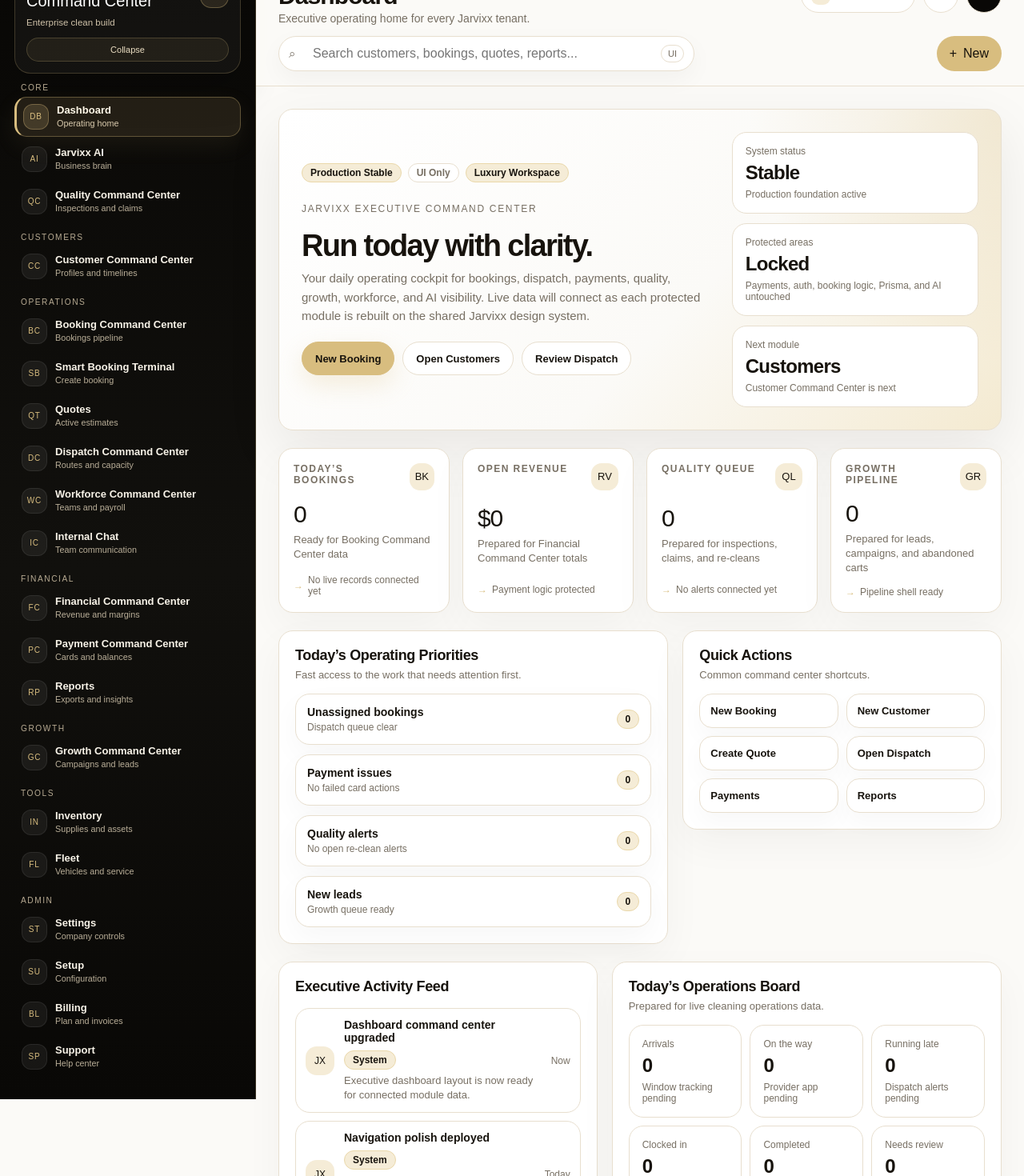
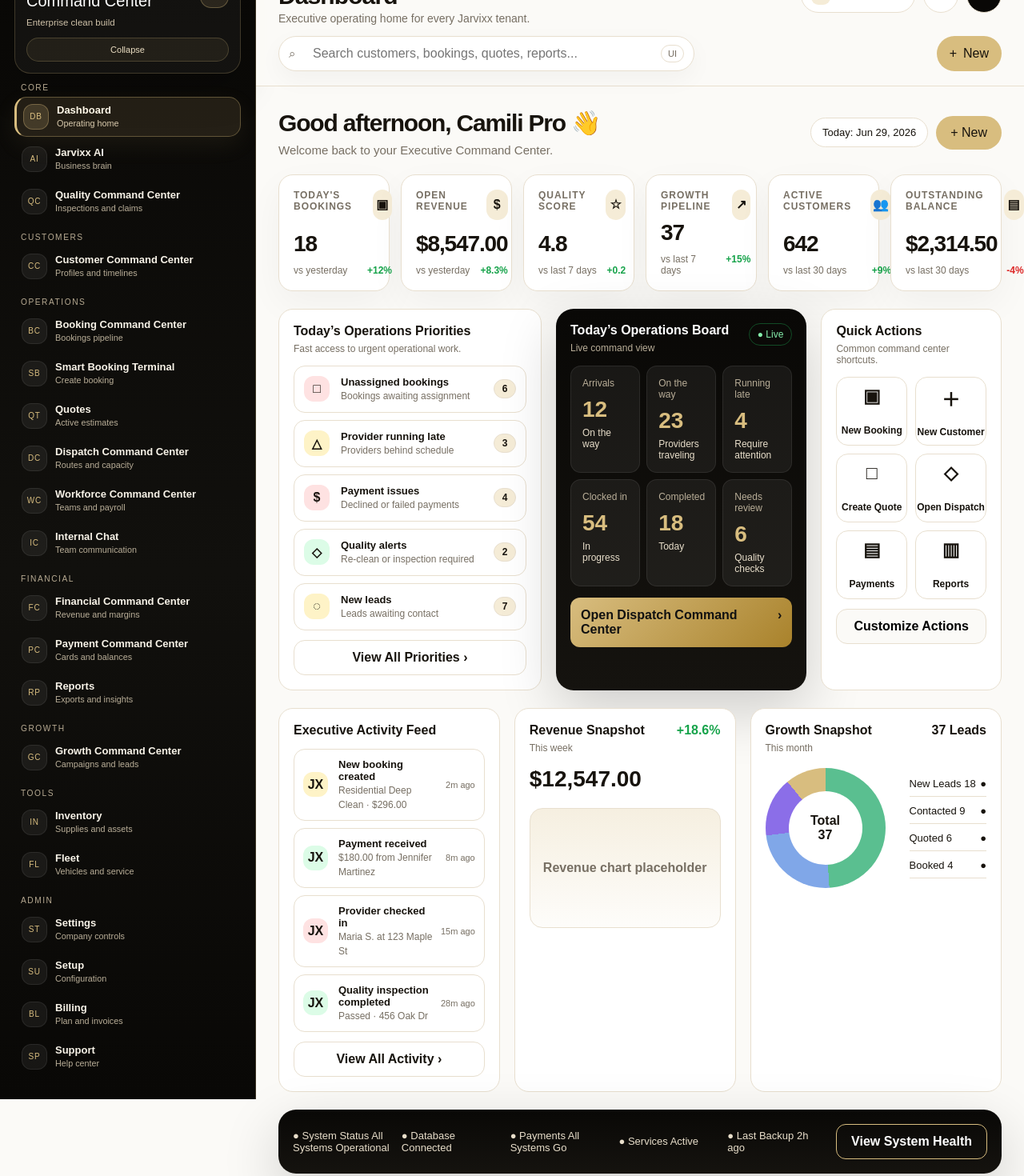
Before and after one commit to 360jarvis/JARVISV4, a Next.js app: page /app in a window 1280 px wide. Shown: the part 60-1530 px from the top of the page at 80% size. Built offline with nearby package versions, Linux system fonts and the light colour scheme.

Commit message:
Dashboard update
Dashboard UI update.

```diff
--- a/app/app/page.tsx
+++ b/app/app/page.tsx
@@ -1,135 +1,170 @@
+'use client';
+
+import { useEffect, useState } from 'react';
 import AppShell from '../../components/AppShell';
-import { ActivityFeed, Badge, Button, Card, KpiCard, MetricGrid, StatCard } from '../../components/ui/index';
 
-const todayPriorities = [
-  { label: 'Unassigned bookings', value: '0', supportingText: 'Dispatch queue clear', href: '/app/dispatch' },
-  { label: 'Payment issues', value: '0', supportingText: 'No failed card actions', href: '/app/payments' },
-  { label: 'Quality alerts', value: '0', supportingText: 'No open re-clean alerts', href: '/app/quality' },
-  { label: 'New leads', value: '0', supportingText: 'Growth queue ready', href: '/app/growth' }
+const kpis = [
+  { label: "Today's Bookings", value: '18', detail: 'vs yesterday', trend: '+12%', icon: '▣' },
+  { label: 'Open Revenue', value: '$8,547.00', detail: 'vs yesterday', trend: '+8.3%', icon: '$' },
+  { label: 'Quality Score', value: '4.8', detail: 'vs last 7 days', trend: '+0.2', icon: '☆' },
+  { label: 'Growth Pipeline', value: '37', detail: 'vs last 7 days', trend: '+15%', icon: '↗' },
+  { label: 'Active Customers', value: '642', detail: 'vs last 30 days', trend: '+9%', icon: '👥' },
+  { label: 'Outstanding Balance', value: '$2,314.50', detail: 'vs last 30 days', trend: '-4%', icon: '▤' }
+];
+
+const priorities = [
+  { label: 'Unassigned bookings', detail: 'Bookings awaiting assignment', count: 6, tone: '#fee2e2', icon: '□' },
+  { label: 'Provider running late', detail: 'Providers behind schedule', count: 3, tone: '#fef3c7', icon: '△' },
+  { label: 'Payment issues', detail: 'Declined or failed payments', count: 4, tone: '#fee2e2', icon: '$' },
+  { label: 'Quality alerts', detail: 'Re-clean or inspection required', count: 2, tone: '#dcfce7', icon: '◇' },
+  { label: 'New leads', detail: 'Leads awaiting contact', count: 7, tone: '#fef3c7', icon: '◌' }
+];
+
+const board = [
+  { label: 'Arrivals', value: '12', detail: 'On the way' },
+  { label: 'On the way', value: '23', detail: 'Providers traveling' },
+  { label: 'Running late', value: '4', detail: 'Require attention' },
+  { label: 'Clocked in', value: '54', detail: 'In progress' },
+  { label: 'Completed', value: '18', detail: 'Today' },
+  { label: 'Needs review', value: '6', detail: 'Quality checks' }
 ];
 
 const quickActions = [
-  { label: 'New Booking', href: '/app/bookings/new' },
-  { label: 'New Customer', href: '/app/customers' },
-  { label: 'Create Quote', href: '/app/quotes' },
-  { label: 'Open Dispatch', href: '/app/dispatch' },
-  { label: 'Payments', href: '/app/payments' },
-  { label: 'Reports', href: '/app/reports' }
+  { label: 'New Booking', href: '/app/bookings/new', icon: '▣' },
+  { label: 'New Customer', href: '/app/customers', icon: '＋' },
+  { label: 'Create Quote', href: '/app/quotes', icon: '□' },
+  { label: 'Open Dispatch', href: '/app/dispatch', icon: '◇' },
+  { label: 'Payments', href: '/app/payments', icon: '▤' },
+  { label: 'Reports', href: '/app/reports', icon: '▥' }
 ];
 
 const activity = [
-  { id: '1', title: 'Dashboard command center upgraded', detail: 'Executive dashboard layout is now ready for connected module data.', time: 'Now', type: 'system' as const },
-  { id: '2', title: 'Navigation polish deployed', detail: 'Sidebar supports collapse behavior, active route state, and single page scrolling.', time: 'Today', type: 'system' as const },
-  { id: '3', title: 'Business logic remains protected', detail: 'Booking engine, payments, Prisma, auth, and AI backend were not changed.', time: 'Stable', type: 'system' as const }
+  { label: 'New booking created', detail: 'Residential Deep Clean · $296.00', time: '2m ago', color: '#fef3c7' },
+  { label: 'Payment received', detail: '$180.00 from Jennifer Martinez', time: '8m ago', color: '#dcfce7' },
+  { label: 'Provider checked in', detail: 'Maria S. at 123 Maple St', time: '15m ago', color: '#fee2e2' },
+  { label: 'Quality inspection completed', detail: 'Passed · 456 Oak Dr', time: '28m ago', color: '#dcfce7' }
 ];
 
+function greetingForTimezone(timeZone: string) {
+  const hourText = new Intl.DateTimeFormat('en-US', { hour: 'numeric', hour12: false, timeZone }).format(new Date());
+  const hour = Number(hourText);
+  if (hour < 12) return 'Good morning';
+  if (hour < 17) return 'Good afternoon';
+  return 'Good evening';
+}
+
+function todayForTimezone(timeZone: string) {
+  return new Intl.DateTimeFormat('en-US', { month: 'short', day: 'numeric', year: 'numeric', timeZone }).format(new Date());
+}
+
 export default function AppDashboardPage() {
+  const [greeting, setGreeting] = useState('Welcome back');
+  const [today, setToday] = useState('Today');
+
+  useEffect(() => {
+    const timeZone = Intl.DateTimeFormat().resolvedOptions().timeZone || 'America/Chicago';
+    setGreeting(greetingForTimezone(timeZone));
+    setToday(todayForTimezone(timeZone));
+  }, []);
+
   return (
     <AppShell title="Dashboard" subtitle="Executive operating home for every Jarvixx tenant.">
       <div style={{ display: 'grid', gap: 22 }}>
-        <section
-          className="lux-card"
-          style={{
-            padding: 28,
-            display: 'grid',
-            gridTemplateColumns: '1.25fr 0.75fr',
-            gap: 24,
-            alignItems: 'stretch',
-            background: 'radial-gradient(circle at top right, rgba(216,189,127,0.24), transparent 32%), linear-gradient(135deg, #ffffff 0%, #fbfaf7 58%, #f4ead1 100%)',
-            overflow: 'hidden',
-            boxShadow: '0 26px 70px rgba(23,19,13,0.08)'
-          }}
-        >
-          <div style={{ display: 'grid', alignContent: 'center' }}>
-            <div style={{ display: 'flex', gap: 8, flexWrap: 'wrap', marginBottom: 14 }}>
-              <Badge tone="gold">Production Stable</Badge>
-              <Badge tone="neutral">UI Only</Badge>
-              <Badge tone="gold">Luxury Workspace</Badge>
-            </div>
-            <p className="kicker">Jarvixx Executive Command Center</p>
-            <h2 style={{ margin: '8px 0 10px', fontSize: 38, letterSpacing: '-0.045em', lineHeight: 1 }}>Run today with clarity.</h2>
-            <p style={{ margin: 0, color: 'var(--jarvixx-muted)', fontSize: 15, lineHeight: 1.58, maxWidth: 760 }}>
-              Your daily operating cockpit for bookings, dispatch, payments, quality, growth, workforce, and AI visibility. Live data will connect as each protected module is rebuilt on the shared Jarvixx design system.
-            </p>
-            <div style={{ display: 'flex', gap: 10, flexWrap: 'wrap', marginTop: 20 }}>
-              <Button href="/app/bookings/new">New Booking</Button>
-              <Button href="/app/customers" variant="secondary">Open Customers</Button>
-              <Button href="/app/dispatch" variant="secondary">Review Dispatch</Button>
-            </div>
+        <section style={{ display: 'grid', gridTemplateColumns: '1fr auto', gap: 18, alignItems: 'center' }}>
+          <div>
+            <h1 style={{ margin: 0, fontSize: 30, letterSpacing: '-0.04em' }}>{greeting}, Camili Pro 👋</h1>
+            <p style={{ margin: '8px 0 0', color: 'var(--jarvixx-muted)', fontSize: 15 }}>Welcome back to your Executive Command Center.</p>
           </div>
-          <div style={{ display: 'grid', gap: 12 }}>
-            <StatCard label="System status" value="Stable" supportingText="Production foundation active" />
-            <StatCard label="Protected areas" value="Locked" supportingText="Payments, auth, booking logic, Prisma, and AI untouched" />
-            <StatCard label="Next module" value="Customers" supportingText="Customer Command Center is next" />
+          <div style={{ display: 'flex', gap: 10, alignItems: 'center', flexWrap: 'wrap', justifyContent: 'flex-end' }}>
+            <div style={{ border: '1px solid var(--jarvixx-border)', borderRadius: 999, padding: '10px 14px', background: '#fff', fontSize: 13 }}>Today: {today}</div>
+            <a href="/app/bookings/new" className="lux-button">+ New</a>
           </div>
         </section>
 
-        <MetricGrid>
-          <KpiCard label="Today’s Bookings" value="0" detail="Ready for Booking Command Center data" trend={{ label: 'No live records connected yet', direction: 'flat' }} icon="BK" />
-          <KpiCard label="Open Revenue" value="$0" detail="Prepared for Financial Command Center totals" trend={{ label: 'Payment logic protected', direction: 'flat' }} icon="RV" />
-          <KpiCard label="Quality Queue" value="0" detail="Prepared for inspections, claims, and re-cleans" trend={{ label: 'No alerts connected yet', direction: 'flat' }} icon="QL" />
-          <KpiCard label="Growth Pipeline" value="0" detail="Prepared for leads, campaigns, and abandoned carts" trend={{ label: 'Pipeline shell ready', direction: 'flat' }} icon="GR" />
-        </MetricGrid>
+        <section style={{ display: 'grid', gridTemplateColumns: 'repeat(6, minmax(0, 1fr))', gap: 14 }}>
+          {kpis.map((kpi) => (
+            <article key={kpi.label} className="lux-card" style={{ padding: 18, minHeight: 126, display: 'grid', alignContent: 'space-between', boxShadow: '0 16px 46px rgba(23,19,13,0.045)' }}>
+              <div style={{ display: 'flex', justifyContent: 'space-between', gap: 12 }}>
+                <div style={{ color: 'var(--jarvixx-muted)', fontSize: 12, letterSpacing: '0.08em', textTransform: 'uppercase', fontWeight: 700 }}>{kpi.label}</div>
+                <div style={{ width: 38, height: 38, borderRadius: 13, display: 'grid', placeItems: 'center', background: 'var(--jarvixx-gold-soft)', color: 'var(--jarvixx-ink)', fontWeight: 800 }}>{kpi.icon}</div>
+              </div>
+              <div>
+                <div style={{ fontSize: 28, fontWeight: 800, letterSpacing: '-0.04em' }}>{kpi.value}</div>
+                <div style={{ display: 'flex', justifyContent: 'space-between', gap: 10, marginTop: 10, fontSize: 12, color: 'var(--jarvixx-muted)' }}>
+                  <span>{kpi.detail}</span><strong style={{ color: kpi.trend.startsWith('-') ? '#dc2626' : '#16a34a' }}>{kpi.trend}</strong>
+                </div>
+              </div>
+            </article>
+          ))}
+        </section>
 
-        <section style={{ display: 'grid', gridTemplateColumns: '1.1fr 0.9fr', gap: 18, alignItems: 'start' }}>
-          <Card title="Today’s Operating Priorities" subtitle="Fast access to the work that needs attention first.">
-            <div style={{ display: 'grid', gap: 12 }}>
-              {todayPriorities.map((item) => (
-                <a key={item.label} href={item.href} style={{ display: 'grid', gridTemplateColumns: '1fr auto', gap: 12, alignItems: 'center', padding: 14, border: '1px solid var(--jarvixx-border)', borderRadius: 18, background: '#fff', color: 'inherit', boxShadow: '0 14px 36px rgba(23,19,13,0.035)' }}>
-                  <div>
-                    <div style={{ fontSize: 14, fontWeight: 700 }}>{item.label}</div>
-                    <div style={{ color: 'var(--jarvixx-muted)', fontSize: 12, marginTop: 4 }}>{item.supportingText}</div>
-                  </div>
-                  <Badge tone="gold">{item.value}</Badge>
+        <section style={{ display: 'grid', gridTemplateColumns: '1.05fr 1fr 0.72fr', gap: 18, alignItems: 'stretch' }}>
+          <article className="lux-card" style={{ padding: 18 }}>
+            <div style={{ marginBottom: 14 }}><h2 style={{ margin: 0, fontSize: 16 }}>Today’s Operations Priorities</h2><p style={{ margin: '6px 0 0', color: 'var(--jarvixx-muted)', fontSize: 12 }}>Fast access to urgent operational work.</p></div>
+            <div style={{ display: 'grid', gap: 9 }}>
+              {priorities.map((item) => (
+                <a key={item.label} href="/app/dispatch" style={{ display: 'grid', gridTemplateColumns: '34px 1fr auto', gap: 12, alignItems: 'center', padding: 12, border: '1px solid var(--jarvixx-border)', borderRadius: 14, color: 'inherit', background: '#fff' }}>
+                  <span style={{ width: 32, height: 32, borderRadius: 12, display: 'grid', placeItems: 'center', background: item.tone, fontWeight: 800 }}>{item.icon}</span>
+                  <span><strong style={{ display: 'block', fontSize: 13 }}>{item.label}</strong><span style={{ color: 'var(--jarvixx-muted)', fontSize: 12 }}>{item.detail}</span></span>
+                  <span style={{ border: '1px solid var(--jarvixx-border)', background: 'var(--jarvixx-gold-soft)', borderRadius: 999, minWidth: 28, height: 24, display: 'grid', placeItems: 'center', fontWeight: 800, fontSize: 12 }}>{item.count}</span>
                 </a>
               ))}
             </div>
-          </Card>
+            <a href="/app/dispatch" style={{ marginTop: 12, display: 'flex', justifyContent: 'center', padding: 12, border: '1px solid var(--jarvixx-border)', borderRadius: 14, color: 'var(--jarvixx-ink)', fontWeight: 800 }}>View All Priorities ›</a>
+          </article>
 
-          <Card title="Quick Actions" subtitle="Common command center shortcuts.">
+          <article style={{ borderRadius: 22, padding: 18, background: 'linear-gradient(180deg, #090806 0%, #15130f 100%)', color: '#fff', boxShadow: '0 24px 70px rgba(0,0,0,0.18)' }}>
+            <div style={{ display: 'flex', justifyContent: 'space-between', gap: 12, marginBottom: 15 }}><div><h2 style={{ margin: 0, fontSize: 16 }}>Today’s Operations Board</h2><p style={{ margin: '6px 0 0', color: '#b9ae98', fontSize: 12 }}>Live command view</p></div><span style={{ border: '1px solid rgba(34,197,94,0.35)', color: '#86efac', borderRadius: 999, padding: '6px 10px', height: 28, fontSize: 12 }}>● Live</span></div>
+            <div style={{ display: 'grid', gridTemplateColumns: 'repeat(3, minmax(0, 1fr))', gap: 8 }}>
+              {board.map((item) => (
+                <div key={item.label} style={{ background: 'rgba(255,255,255,0.06)', border: '1px solid rgba(255,255,255,0.08)', borderRadius: 13, padding: 14 }}>
+                  <div style={{ color: '#b9ae98', fontSize: 12 }}>{item.label}</div><div style={{ marginTop: 10, fontSize: 28, color: 'var(--jarvixx-gold)', fontWeight: 800 }}>{item.value}</div><div style={{ marginTop: 6, color: '#e8deca', fontSize: 12 }}>{item.detail}</div>
+                </div>
+              ))}
+            </div>
+            <a href="/app/dispatch" style={{ marginTop: 14, display: 'flex', justifyContent: 'space-between', padding: 13, borderRadius: 12, background: 'linear-gradient(135deg, #d8bd7f, #a9822b)', color: '#111', fontWeight: 800 }}>Open Dispatch Command Center <span>›</span></a>
+          </article>
+
+          <article className="lux-card" style={{ padding: 18 }}>
+            <h2 style={{ margin: 0, fontSize: 16 }}>Quick Actions</h2><p style={{ margin: '6px 0 14px', color: 'var(--jarvixx-muted)', fontSize: 12 }}>Common command center shortcuts.</p>
             <div style={{ display: 'grid', gridTemplateColumns: 'repeat(2, minmax(0, 1fr))', gap: 10 }}>
               {quickActions.map((action) => (
-                <a key={action.label} href={action.href} style={{ border: '1px solid var(--jarvixx-border)', borderRadius: 16, background: '#fff', padding: 13, color: 'var(--jarvixx-ink)', fontSize: 13, fontWeight: 700, boxShadow: '0 12px 30px rgba(23,19,13,0.03)' }}>
-                  {action.label}
-                </a>
+                <a key={action.label} href={action.href} style={{ minHeight: 86, border: '1px solid var(--jarvixx-border)', borderRadius: 15, background: '#fff', color: 'var(--jarvixx-ink)', display: 'grid', placeItems: 'center', textAlign: 'center', fontWeight: 800, fontSize: 12 }}><span style={{ fontSize: 23 }}>{action.icon}</span><span>{action.label}</span></a>
               ))}
             </div>
-          </Card>
+            <button style={{ width: '100%', marginTop: 12, border: '1px solid var(--jarvixx-border)', borderRadius: 14, background: '#fbfaf7', padding: 12, fontWeight: 800 }}>Customize Actions</button>
+          </article>
         </section>
 
-        <section style={{ display: 'grid', gridTemplateColumns: '0.9fr 1.1fr', gap: 18, alignItems: 'start' }}>
-          <ActivityFeed title="Executive Activity Feed" items={activity} />
-          <Card title="Today’s Operations Board" subtitle="Prepared for live cleaning operations data.">
-            <div style={{ display: 'grid', gridTemplateColumns: 'repeat(3, minmax(0, 1fr))', gap: 10 }}>
-              <StatCard label="Arrivals" value="0" supportingText="Window tracking pending" />
-              <StatCard label="On the way" value="0" supportingText="Provider app pending" />
-              <StatCard label="Running late" value="0" supportingText="Dispatch alerts pending" />
-              <StatCard label="Clocked in" value="0" supportingText="Workforce app pending" />
-              <StatCard label="Completed" value="0" supportingText="Booking lifecycle pending" />
-              <StatCard label="Needs review" value="0" supportingText="Quality workflow pending" />
+        <section style={{ display: 'grid', gridTemplateColumns: '0.88fr 0.88fr 1fr', gap: 18, alignItems: 'stretch' }}>
+          <article className="lux-card" style={{ padding: 18 }}>
+            <h2 style={{ margin: 0, fontSize: 16 }}>Executive Activity Feed</h2>
+            <div style={{ display: 'grid', gap: 9, marginTop: 14 }}>
+              {activity.map((item) => (
+                <div key={item.label} style={{ display: 'grid', gridTemplateColumns: '34px 1fr auto', gap: 10, padding: 11, border: '1px solid var(--jarvixx-border)', borderRadius: 14, alignItems: 'center' }}><span style={{ width: 31, height: 31, borderRadius: 12, display: 'grid', placeItems: 'center', background: item.color, fontWeight: 800 }}>JX</span><span><strong style={{ display: 'block', fontSize: 13 }}>{item.label}</strong><span style={{ color: 'var(--jarvixx-muted)', fontSize: 12 }}>{item.detail}</span></span><span style={{ color: 'var(--jarvixx-muted)', fontSize: 11 }}>{item.time}</span></div>
+              ))}
             </div>
-          </Card>
+            <a href="/app/reports" style={{ marginTop: 12, display: 'flex', justifyContent: 'center', padding: 12, border: '1px solid var(--jarvixx-border)', borderRadius: 14, color: 'var(--jarvixx-ink)', fontWeight: 800 }}>View All Activity ›</a>
+          </article>
+
+          <article className="lux-card" style={{ padding: 18 }}>
+            <div style={{ display: 'flex', justifyContent: 'space-between' }}><div><h2 style={{ margin: 0, fontSize: 16 }}>Revenue Snapshot</h2><p style={{ margin: '6px 0 0', color: 'var(--jarvixx-muted)', fontSize: 12 }}>This week</p></div><strong style={{ color: '#16a34a' }}>+18.6%</strong></div>
+            <div style={{ fontSize: 28, fontWeight: 800, marginTop: 16 }}>$12,547.00</div>
+            <div style={{ marginTop: 20, height: 150, borderRadius: 16, background: 'linear-gradient(180deg, rgba(216,189,127,0.24), rgba(216,189,127,0.04))', border: '1px solid var(--jarvixx-border)', display: 'grid', placeItems: 'center', color: 'var(--jarvixx-muted)', fontWeight: 700 }}>Revenue chart placeholder</div>
+          </article>
+
+          <article className="lux-card" style={{ padding: 18 }}>
+            <div style={{ display: 'flex', justifyContent: 'space-between' }}><div><h2 style={{ margin: 0, fontSize: 16 }}>Growth Snapshot</h2><p style={{ margin: '6px 0 0', color: 'var(--jarvixx-muted)', fontSize: 12 }}>This month</p></div><strong>37 Leads</strong></div>
+            <div style={{ display: 'grid', gridTemplateColumns: '160px 1fr', gap: 20, alignItems: 'center', marginTop: 18 }}>
+              <div style={{ width: 150, height: 150, borderRadius: '50%', background: 'conic-gradient(#5abf90 0 49%, #80a7e8 49% 73%, #8b6ee8 73% 89%, #d8bd7f 89% 100%)', display: 'grid', placeItems: 'center' }}><div style={{ width: 92, height: 92, borderRadius: '50%', background: '#fff', display: 'grid', placeItems: 'center', textAlign: 'center', fontWeight: 800 }}>Total<br />37</div></div>
+              <div style={{ display: 'grid', gap: 10, fontSize: 13 }}>{['New Leads 18', 'Contacted 9', 'Quoted 6', 'Booked 4'].map((row) => <div key={row} style={{ display: 'flex', justifyContent: 'space-between', borderBottom: '1px solid var(--jarvixx-border)', paddingBottom: 8 }}><span>{row}</span><strong>●</strong></div>)}</div>
+            </div>
+          </article>
         </section>
 
-        <section style={{ display: 'grid', gridTemplateColumns: 'repeat(3, minmax(0, 1fr))', gap: 18 }}>
-          <Card title="Revenue Snapshot" subtitle="Prepared for Financial Command Center data.">
-            <div style={{ display: 'grid', gap: 10 }}>
-              <StatCard label="Open balances" value="$0" supportingText="Payment Command Center will feed this" />
-              <StatCard label="Failed payments" value="0" supportingText="Declines and retries will appear here" />
-            </div>
-          </Card>
-          <Card title="Quality Snapshot" subtitle="Prepared for customer experience signals.">
-            <div style={{ display: 'grid', gap: 10 }}>
-              <StatCard label="Complaints" value="0" supportingText="Complaint tickets pending module rebuild" />
-              <StatCard label="Re-clean queue" value="0" supportingText="Quality Command Center source" />
-            </div>
-          </Card>
-          <Card title="Growth Snapshot" subtitle="Prepared for leads and campaigns.">
-            <div style={{ display: 'grid', gap: 10 }}>
-              <StatCard label="Open leads" value="0" supportingText="Growth Command Center source" />
-              <StatCard label="Abandoned carts" value="0" supportingText="Website and booking funnel source" />
-            </div>
-          </Card>
+        <section style={{ display: 'grid', gridTemplateColumns: 'repeat(5, minmax(0, 1fr)) auto', gap: 14, alignItems: 'center', background: 'linear-gradient(180deg, #090806, #15130f)', color: '#fff', borderRadius: 22, padding: 18, boxShadow: '0 24px 70px rgba(0,0,0,0.18)' }}>
+          {['System Status All Systems Operational', 'Database Connected', 'Payments All Systems Go', 'Services Active', 'Last Backup 2h ago'].map((item) => <div key={item} style={{ color: '#e8deca', fontSize: 13 }}>● {item}</div>)}
+          <a href="/app/settings" style={{ border: '1px solid var(--jarvixx-gold)', color: '#fff', borderRadius: 12, padding: '12px 18px', fontWeight: 800 }}>View System Health</a>
         </section>
       </div>
     </AppShell>
```
